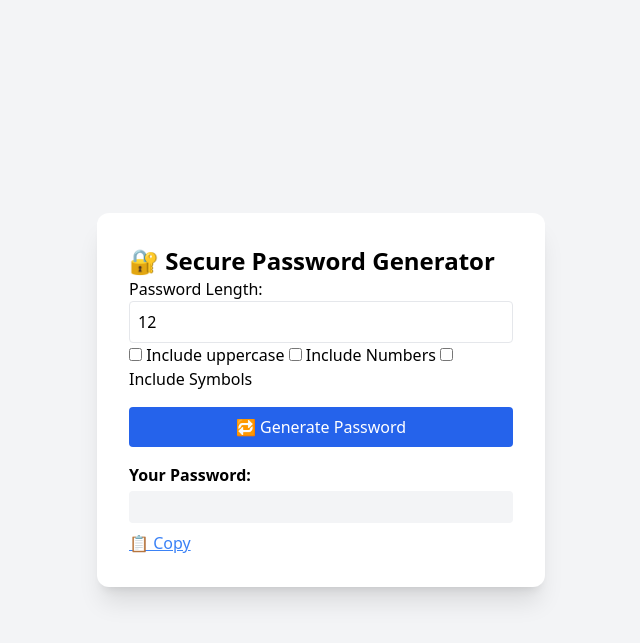
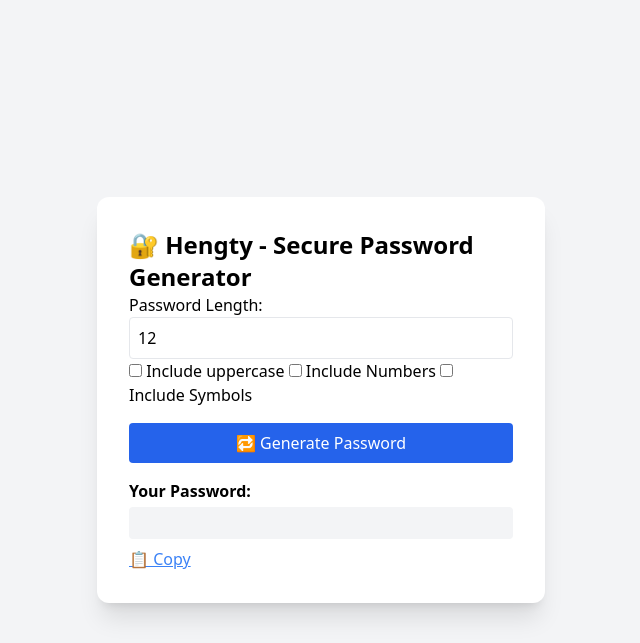
Before and after one commit to eanghengty/Secure-Password-Generator-Web-App, a Flask app: page / in a window 1280 px wide. Shown: the top 643 px of the page, without its empty margins (319-959 px from the left). Run offline with Flask 3, Linux system fonts and the light colour scheme; some libraries are stand-ins or nearby versions.

Commit message:
[update saas title] add my name

```diff
--- a/templates/index.html
+++ b/templates/index.html
@@ -12,7 +12,7 @@
     <body class="bg-gray-100 p-6 flex items-center justify-center h-screen">
         <div class="bg-white p-8 rounded-xl shadow-xl max-w-md w-full space-y-4">
             <h1 class="text-2xl font-bold">
-                🔐 Secure Password Generator
+                🔐 Hengty - Secure Password Generator
             </h1>
             <label>
                 Password Length:
```
